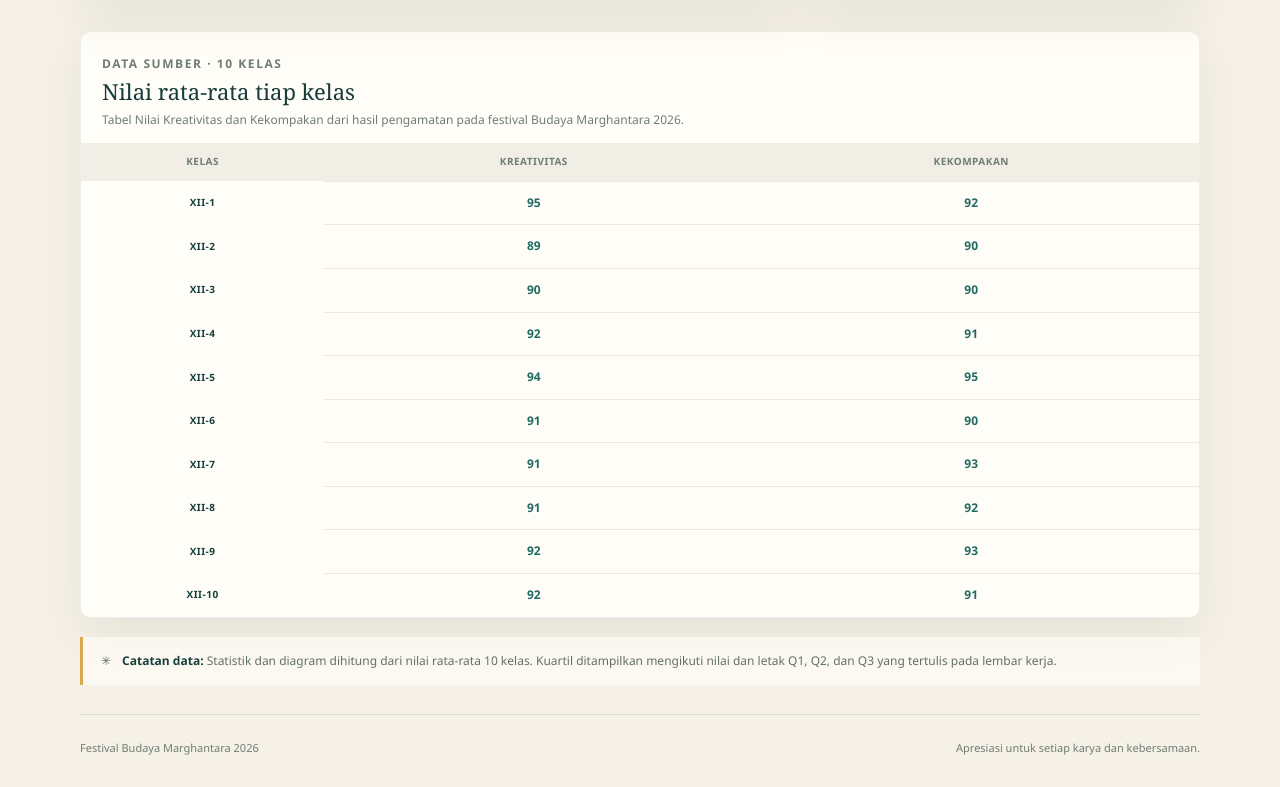
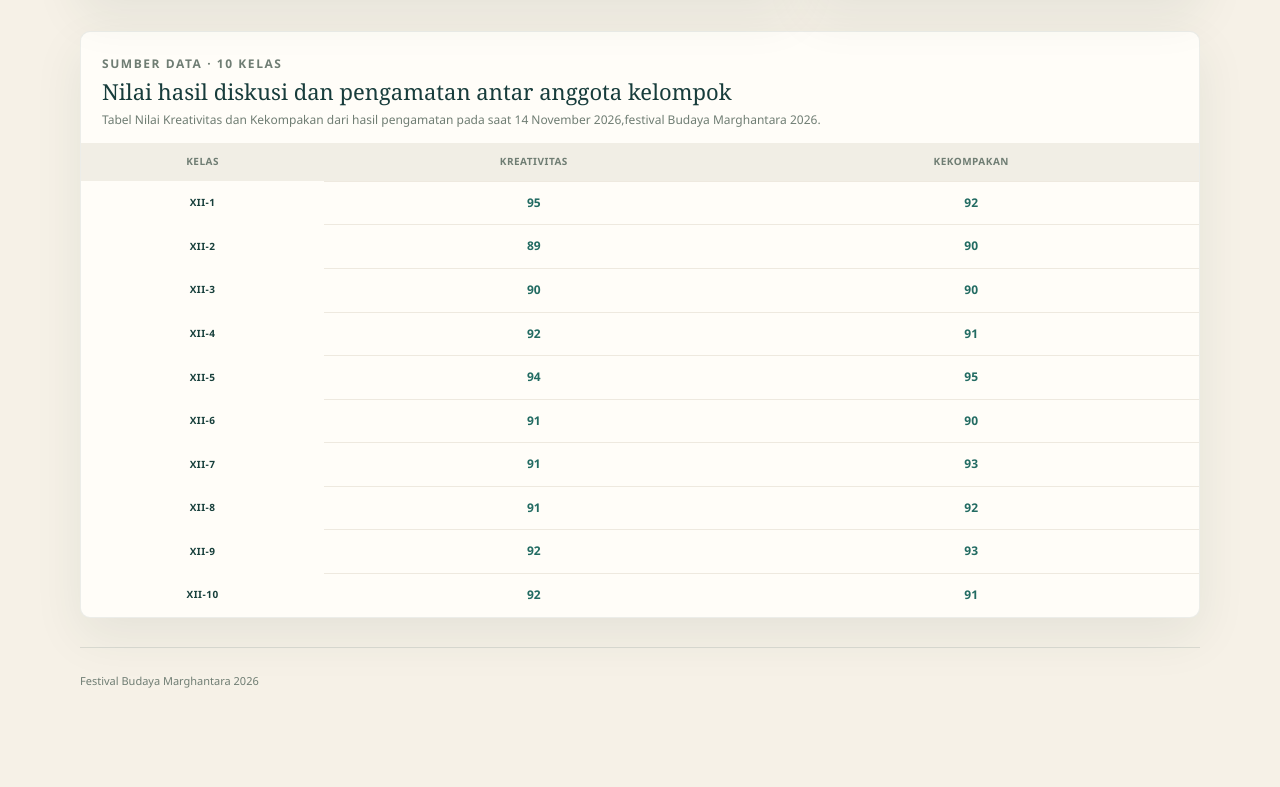
Before and after one commit to dn3028/PENILAIAN-FESBUD, a plain HTML site: page index.html in a window 1280 px wide. Shown: the part 1293-2080 px from the top of the page. After the commit the page ends 2013 px from the top, so only its background shows below. Drawn offline with Linux system fonts and the light colour scheme.

Commit message:
Add files via upload

```diff
--- a/index.html
+++ b/index.html
@@ -421,7 +421,7 @@
         <div class="section-heading">
           <div>
             <p class="section-kicker">Ringkasan penilaian</p>
-            <h2 id="overview-title">Apresiasi per angkatan</h2>
+            <h2 id="overview-title">Penilaian kepada kelas XII 1 - XII 10</h2>
           </div>
         </div>
 
@@ -499,9 +499,9 @@
         <div class="table-panel">
           <div class="table-top">
             <div>
-              <p class="section-kicker">Data sumber · 10 kelas</p>
-              <h2 id="data-title">Nilai rata-rata tiap kelas</h2>
-              <p>Tabel Nilai Kreativitas dan Kekompakan dari hasil pengamatan pada festival Budaya Marghantara 2026.</p>
+              <p class="section-kicker">Sumber Data · 10 kelas</p>
+              <h2 id="data-title">Nilai hasil diskusi dan pengamatan antar anggota kelompok</h2>
+              <p>Tabel Nilai Kreativitas dan Kekompakan dari hasil pengamatan pada saat 14 November 2026,festival Budaya Marghantara 2026.</p>
             </div>
           </div>
           <div class="table-scroll">
@@ -519,15 +519,11 @@
         </div>
       </section>
 
-      <aside class="method-note">
-        <span aria-hidden="true">✳</span>
-        <div><strong>Catatan data:</strong> Statistik dan diagram dihitung dari nilai rata-rata 10 kelas. Kuartil ditampilkan mengikuti nilai dan letak Q1, Q2, dan Q3 yang tertulis pada lembar kerja.</div>
-      </aside>
     </main>
 
     <footer>
       <span>Festival Budaya Marghantara 2026</span>
-      <span>Apresiasi untuk setiap karya dan kebersamaan.</span>
+      <span></span>
     </footer>
   </div>
 
```
